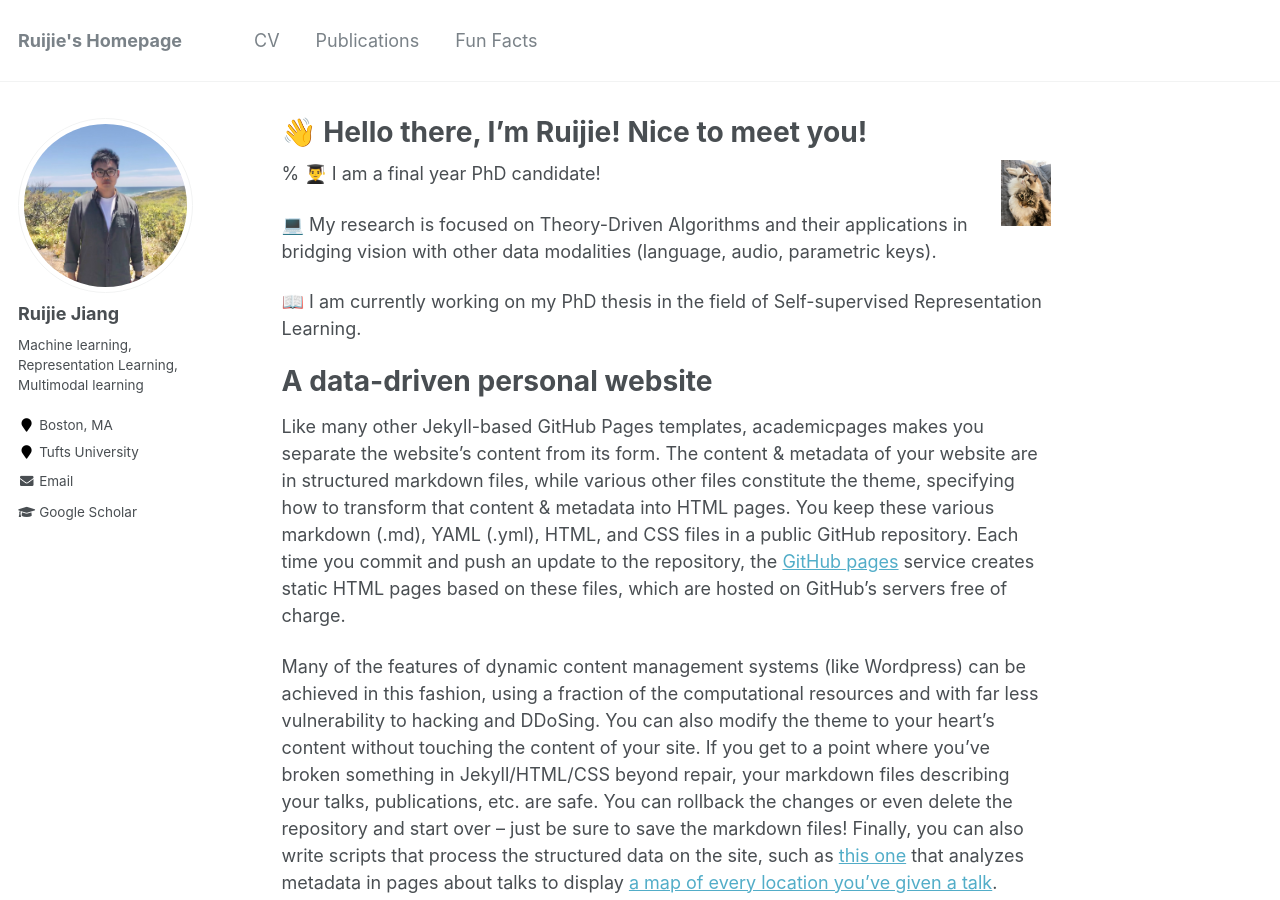
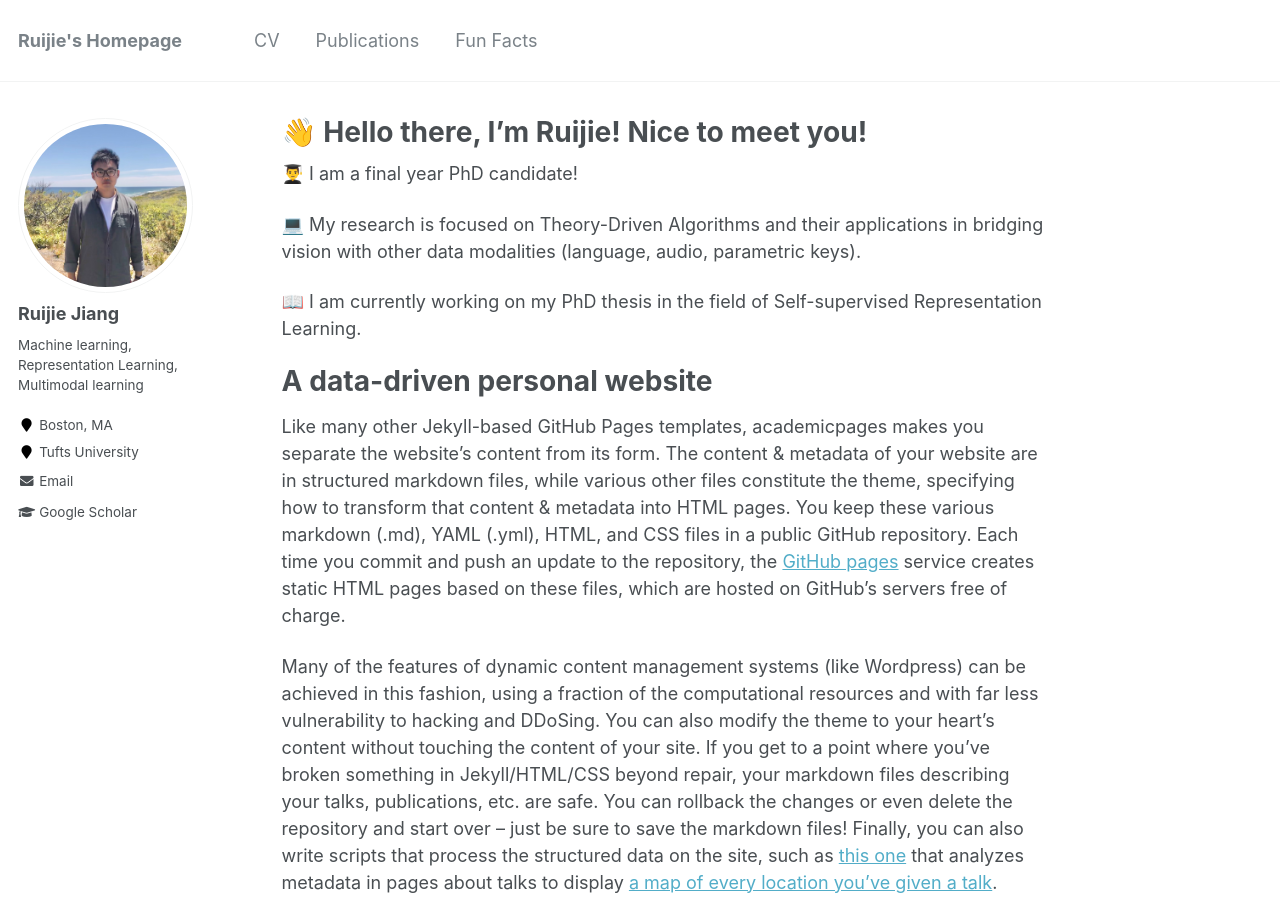
Before and after one commit to rjiang03/ruijie.github.io, a Jekyll site: the page built from _pages/about.md, in a window 1280 px wide and 900 px high. Built offline with Jekyll 4.4.1, drawn with Linux system fonts in a browser that asks for light colours.

Commit message:
Update about.md

```diff
--- a/_pages/about.md
+++ b/_pages/about.md
@@ -8,7 +8,6 @@ redirect_from:
   - /about.html
 ---
 
-%![cat](/images/cat.png){: .align-right width='50px'}
 👨‍🎓 I am a final year PhD candidate!
 
 💻 My research is focused on Theory-Driven Algorithms and their applications in bridging vision with other data modalities (language, audio, parametric keys).
```
